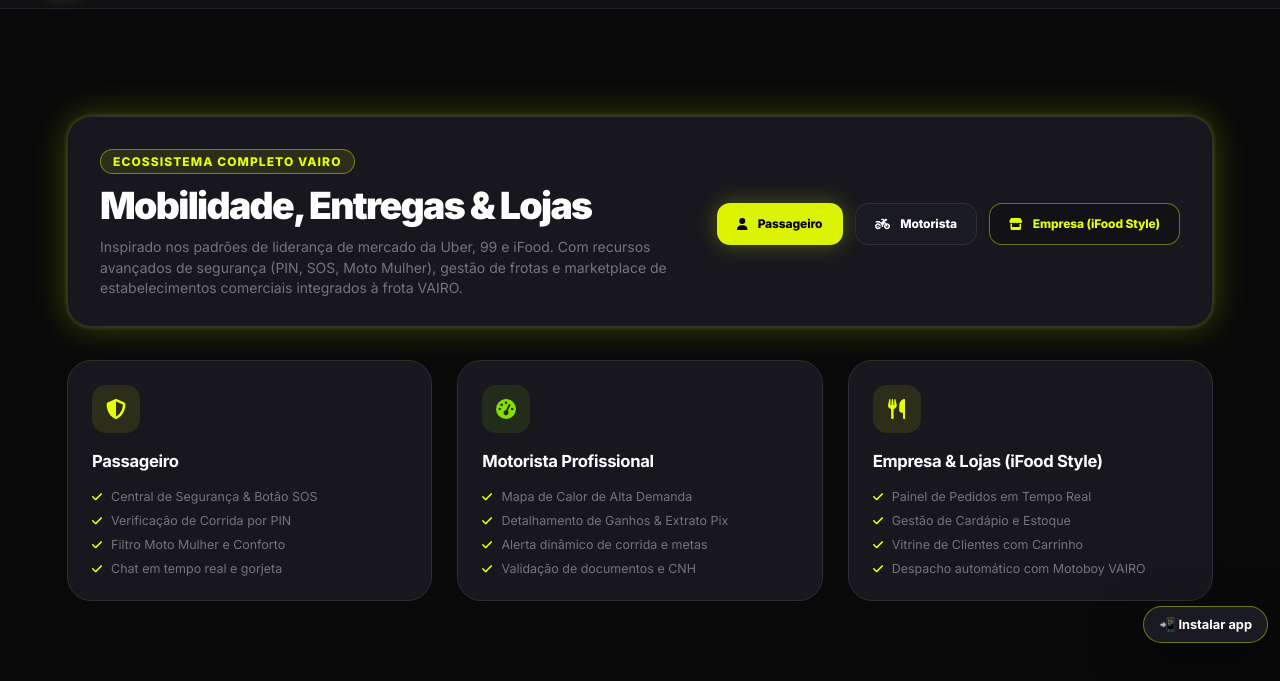
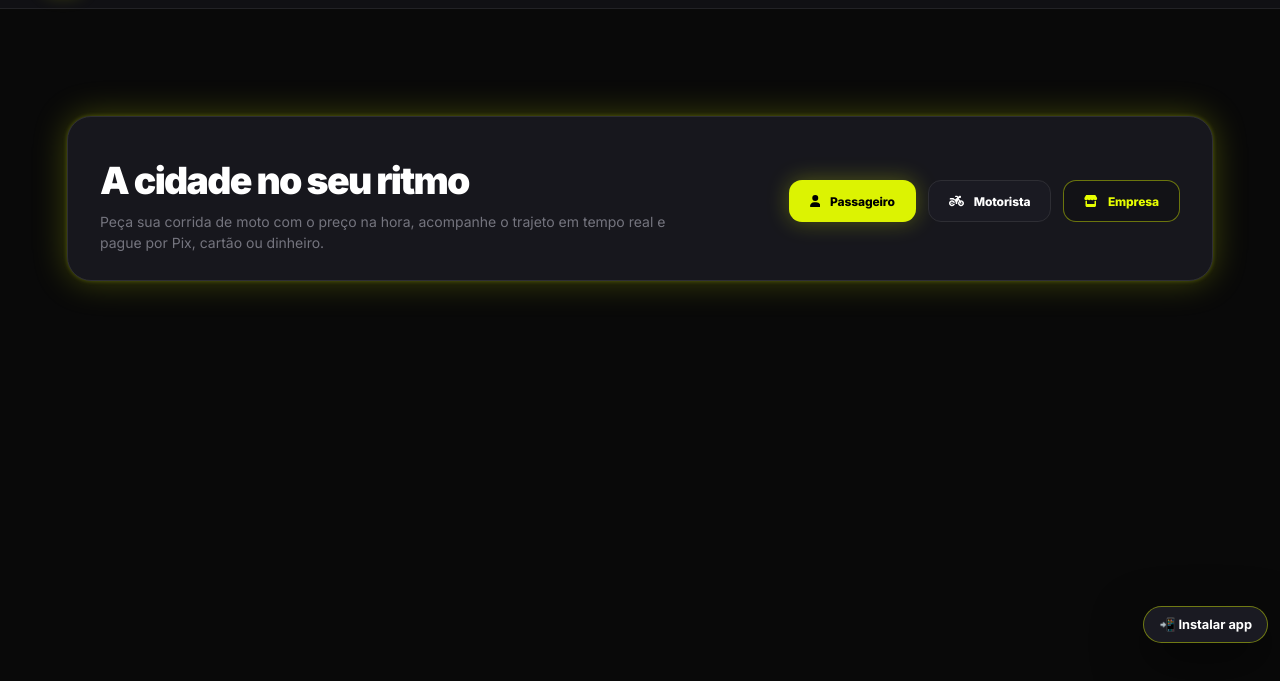
Before and after one commit to diegodiasmatos/Mototaxiass, a website: page public/visao-geral.html in a window 1280 px wide. Shown: the part 61-742 px from the top of the page. Drawn offline with Linux system fonts and the light colour scheme.

Commit message:
Tela inicial: só os botões de acesso e uma descrição própria do app
- remove os quadros de descrição de passageiro, motorista e empresa
- remove menções a outras marcas e a recursos que o app não tem
- tela da Empresa: subtítulo neutro

Co-Authored-By: Claude Opus 5.5 <noreply@anthropic.com>
Claude-Session: https://claude.ai/code/session_01UuXH61tpYSBL73K5BFFyNt

```diff
--- a/public/visao-geral.html
+++ b/public/visao-geral.html
@@ -24,50 +24,15 @@
 
   <section class="hero">
     <div class="hero-copy">
-      <span class="hero-tag">Ecossistema completo VAIRO</span>
-      <h1>Mobilidade, Entregas &amp; Lojas</h1>
-      <p>Inspirado nos padrões de liderança de mercado da Uber, 99 e iFood. Com recursos
-        avançados de segurança (PIN, SOS, Moto Mulher), gestão de frotas e marketplace de
-        estabelecimentos comerciais integrados à frota VAIRO.</p>
+      <h1>A cidade no seu ritmo</h1>
+      <p>Peça sua corrida de moto com o preço na hora, acompanhe o trajeto em tempo real
+        e pague por Pix, cartão ou dinheiro.</p>
     </div>
     <div class="hero-actions">
       <a class="hero-btn primary" href="/passageiro"><i data-icon="user"></i>Passageiro</a>
       <a class="hero-btn dark" href="/motorista"><i data-icon="motorcycle"></i>Motorista</a>
-      <a class="hero-btn line" href="/empresa"><i data-icon="store"></i>Empresa (iFood Style)</a>
+      <a class="hero-btn line" href="/empresa"><i data-icon="store"></i>Empresa</a>
     </div>
-  </section>
-
-  <section class="feature-grid" aria-label="Áreas da VAIRO">
-    <article class="feature">
-      <div class="feature-ico"><i data-icon="shield-halved"></i></div>
-      <h2>Passageiro</h2>
-      <ul>
-        <li><i data-icon="check"></i>Central de Segurança &amp; Botão SOS</li>
-        <li><i data-icon="check"></i>Verificação de Corrida por PIN</li>
-        <li><i data-icon="check"></i>Filtro Moto Mulher e Conforto</li>
-        <li><i data-icon="check"></i>Chat em tempo real e gorjeta</li>
-      </ul>
-    </article>
-    <article class="feature">
-      <div class="feature-ico green"><i data-icon="gauge-high"></i></div>
-      <h2>Motorista Profissional</h2>
-      <ul>
-        <li><i data-icon="check"></i>Mapa de Calor de Alta Demanda</li>
-        <li><i data-icon="check"></i>Detalhamento de Ganhos &amp; Extrato Pix</li>
-        <li><i data-icon="check"></i>Alerta dinâmico de corrida e metas</li>
-        <li><i data-icon="check"></i>Validação de documentos e CNH</li>
-      </ul>
-    </article>
-    <article class="feature">
-      <div class="feature-ico"><i data-icon="utensils"></i></div>
-      <h2>Empresa &amp; Lojas (iFood Style)</h2>
-      <ul>
-        <li><i data-icon="check"></i>Painel de Pedidos em Tempo Real</li>
-        <li><i data-icon="check"></i>Gestão de Cardápio e Estoque</li>
-        <li><i data-icon="check"></i>Vitrine de Clientes com Carrinho</li>
-        <li><i data-icon="check"></i>Despacho automático com Motoboy VAIRO</li>
-      </ul>
-    </article>
   </section>
 
 </main>
```
Also changed, not shown: public/empresa.html (+1 -1 lines), tests/v2.test.ts (+1 -1 lines).
